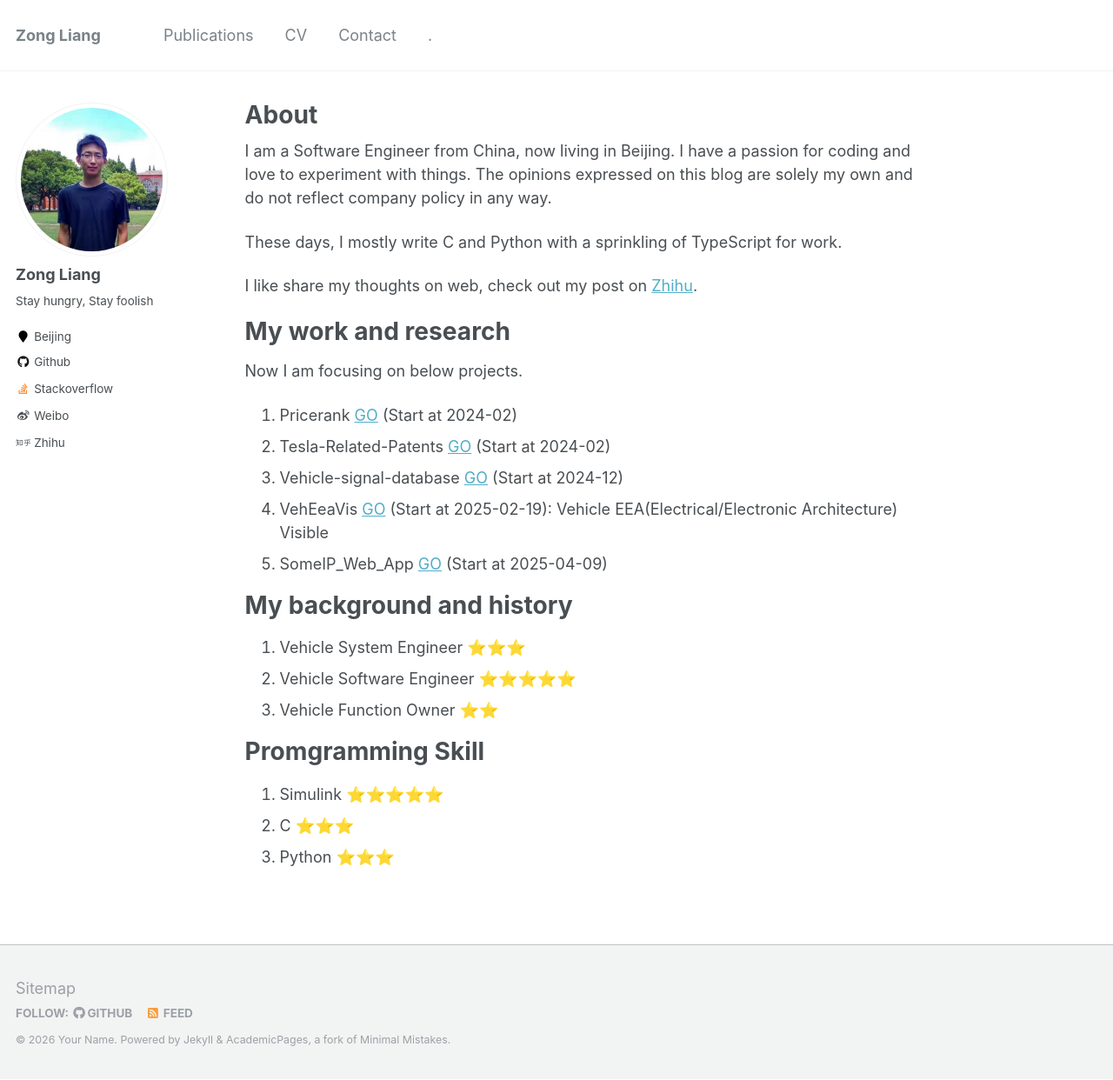
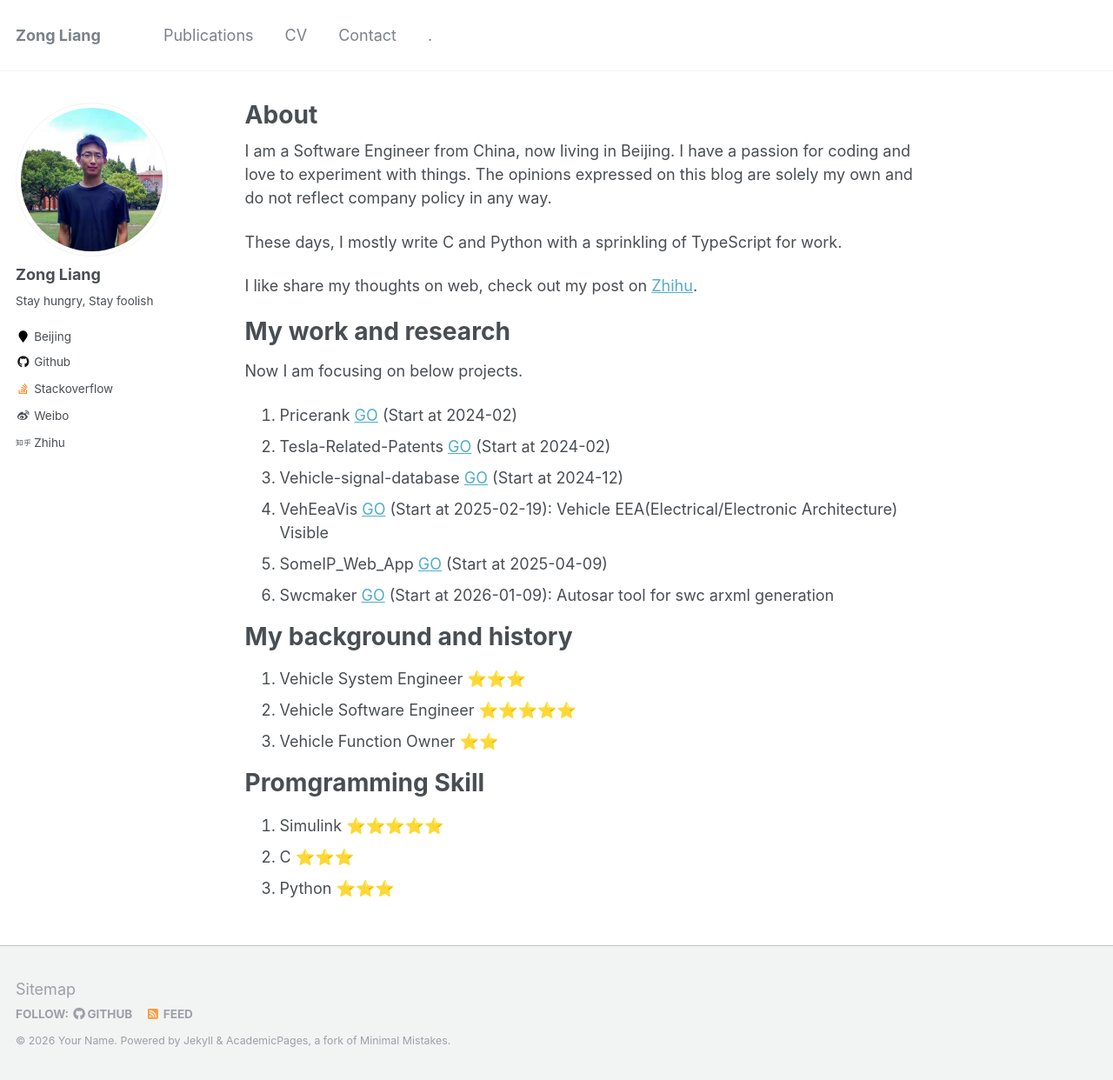
Before and after one commit to ZongL/zongl.github.io, a Jekyll site: the page built from _pages/about.md, in a window 1280 px wide and 1242 px high. Shown: the whole window at 87% size. Built offline with Jekyll 4.4.1, drawn with Linux system fonts in a browser that asks for light colours.

Commit message:
Update about.md

```diff
--- a/_pages/about.md
+++ b/_pages/about.md
@@ -22,6 +22,7 @@ Now I am focusing on below projects.
 3. Vehicle-signal-database [GO](https://vehicle-signal-database.vercel.app/) (Start at 2024-12)
 4. VehEeaVis [GO](https://zongl.github.io/VehEeaVis-Demo/) (Start at 2025-02-19): Vehicle EEA(Electrical/Electronic Architecture) Visible
 5. SomeIP_Web_App [GO](https://github.com/ZongL/SomeIP_Web_App/) (Start at 2025-04-09)
+6. Swcmaker [GO](http://swcmaker.cc.cd/) (Start at 2026-01-09): Autosar tool for swc arxml generation
 
 My background and history
 ======
```
